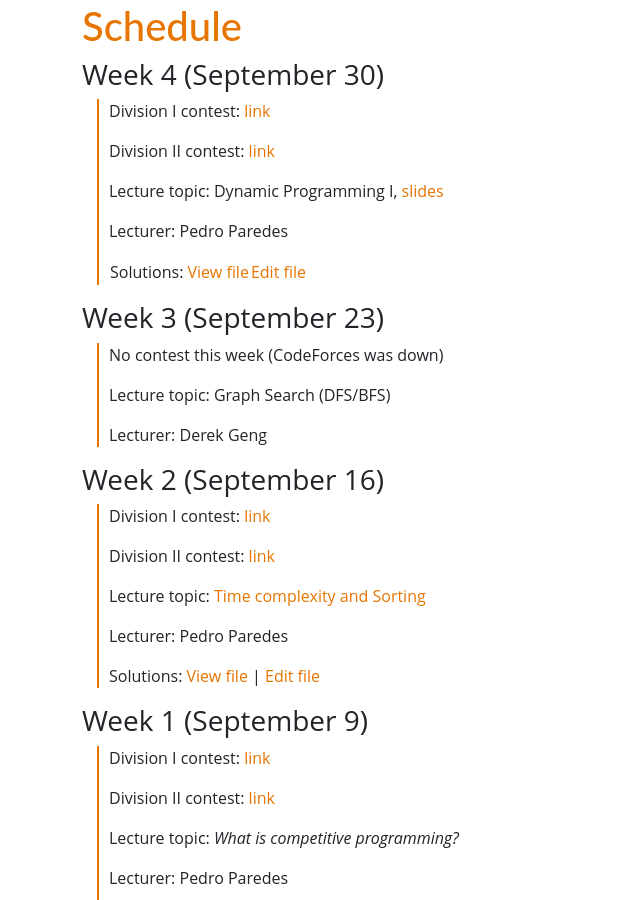
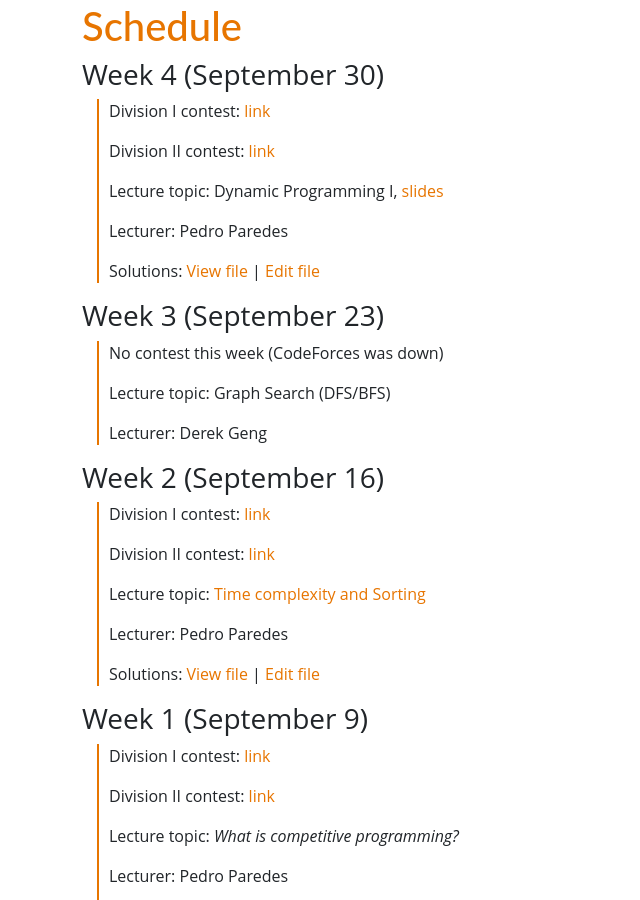
Before and after one commit to Princeton-Competitive-Programming/princeton-competitive-programming, a Jekyll site: the page built from fall22.md, in a window 1280 px wide and 900 px high, scrolled down 979 px. Shown: the whole window, without its empty margins (0-640 px from the left). Built offline with Jekyll 4.4.1, drawn with Linux system fonts in a browser that asks for light colours; nearby versions of some CDN libraries.

Commit message:
Escape character

```diff
--- a/fall22.md
+++ b/fall22.md
@@ -68,7 +68,7 @@ problems and contests).
 
  * Lecturer: Pedro Paredes
 
- * Solutions: [View file](https://docs.google.com/document/d/e/2PACX-1vTK355b0Cn_tay4vEeXK_Bn3BE0Jup7zVepc2FKbwBdEtJP5jzfJMi3I4E9W4APyPhAG24NUviBUZOg/pub) | [Edit file](https://docs.google.com/document/d/1-igV2-eSB5oCajpdDSPVBr45E3bQgfAUtd1ISXziF1U/edit?usp=sharing)
+ * Solutions: [View file](https://docs.google.com/document/d/e/2PACX-1vTK355b0Cn_tay4vEeXK_Bn3BE0Jup7zVepc2FKbwBdEtJP5jzfJMi3I4E9W4APyPhAG24NUviBUZOg/pub) \| [Edit file](https://docs.google.com/document/d/1-igV2-eSB5oCajpdDSPVBr45E3bQgfAUtd1ISXziF1U/edit?usp=sharing)
 
 
 ### Week 3 (September 23)
```
